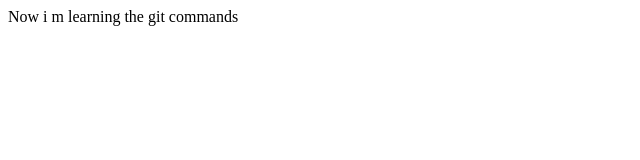
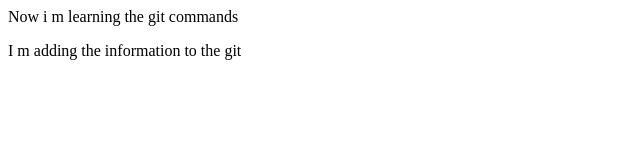
Before and after one commit to Rakesh0891/Rakesh2ndrepo, a plain HTML site: page index.html in a window 1280 px wide. Shown: the whole page, without its empty margins (0-640 px from the left). Drawn offline with Linux system fonts and the light colour scheme.

Commit message:
added <p> tag to index.html

```diff
--- a/index.html
+++ b/index.html
@@ -5,4 +5,7 @@ I m the new to git
 <head>
 Now i m learning the git commands
 </head>
+<p>
+I m adding the information to the git
+</p>
 </html>
```
